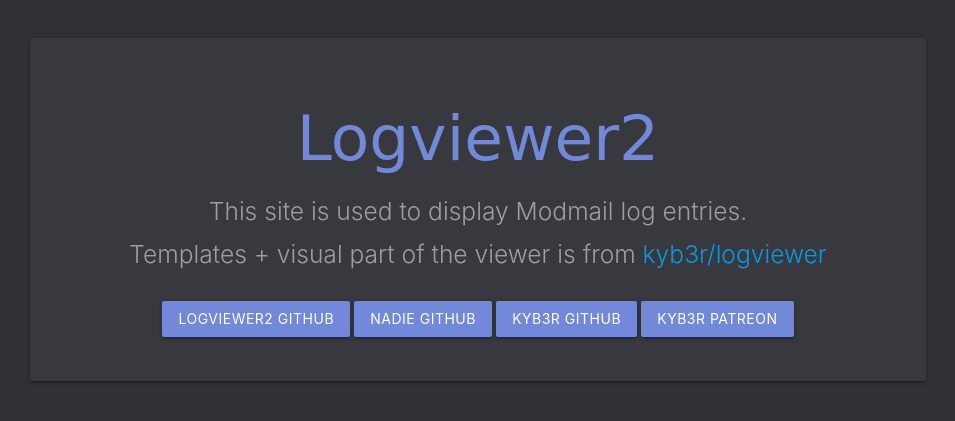
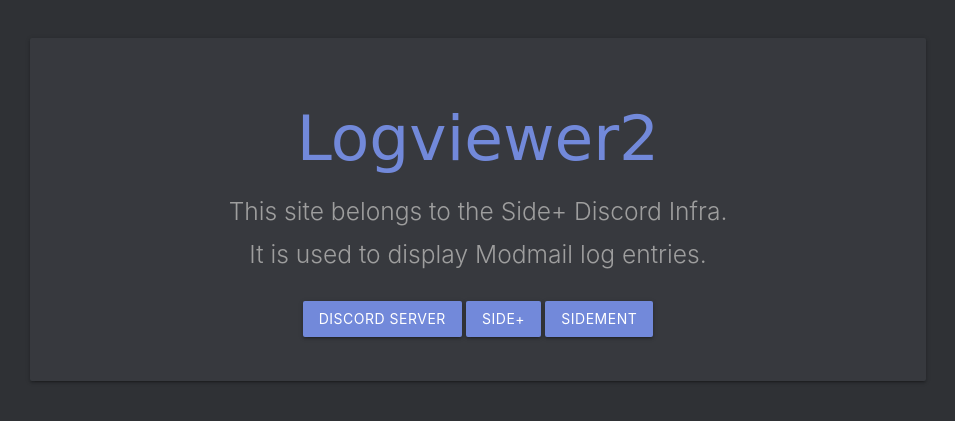
Before and after one commit to Sideplus-Services/logviewer2, a Flask app: template templates/index.html in a window 1280 px wide. Shown: the part 187-608 px from the top of the page, without its empty margins (162-1117 px from the left). Run offline with Flask 2, Linux system fonts and the light colour scheme; the template is opened without the code that fills it, so the values that code supplies are empty; parts of the project's set-up code (start-up, migrations or seed data) failed here and were passed over; some libraries are stand-ins or nearby versions; some web fonts are replaced.

Commit message:
fix + branding update

```diff
--- a/templates/index.html
+++ b/templates/index.html
@@ -8,14 +8,13 @@
 <div class="vertical-align-middle center container">
     <div class="card-panel hoverable" id='main-card'>
         <h1 class="animated jackInTheBox header" id='dashbots'>Logviewer2</h1>
-        <h5 class="header col s12 light grey-text">This site is used to display Modmail log entries.</h5>
-        <h5 class="header col s12 light grey-text">Templates + visual part of the viewer is from <a href="https://github.com/kyb3r/logviewer">kyb3r/logviewer</a></h5>
+        <h5 class="header col s12 light grey-text">This site belongs to the Side+ Discord Infra.</h5>
+        <h5 class="header col s12 light grey-text">It is used to display Modmail log entries.</h5>
         <br>
         <div class="row center">
-            <a href="https://github.com/hackerjef/logviewer2" class="btn waves-effect my-button">Logviewer2 Github</a>
-            <a href="https://github.com/hackerjef" class="btn waves-effect my-button">Nadie Github</a>
-            <a href="https://github.com/kyb3r" class="btn waves-effect my-button">kyb3r Github</a>
-            <a href="https://patreon.com/kyber" class="btn waves-effect my-button">kyb3r Patreon</a>
+            <a href="https://discord.gg/sideplus" class="btn waves-effect my-button">Discord Server</a>
+            <a href="https://sideplus.com" class="btn waves-effect my-button">Side+</a>
+            <a href="https://sidemen.com" class="btn waves-effect my-button">Sidement</a>
             <br>
         </div>
     </div>
--- a/templates/navbar.html
+++ b/templates/navbar.html
@@ -22,7 +22,7 @@
                 </li>
                 {% else %}
                 <li>
-                    <a class="dropdown-trigger waves-effect" href="#!" data-target="dropdown1">{{ user.name }}
+                    <a class="dropdown-trigger waves-effect" href="#!" data-target="dropdown1">{{ user | e }}
                         <img class='circle nav-icon' width='25px' src="{{ user.avatar_url }}">
                     </a>
                 </li>
@@ -48,7 +48,7 @@
         <div class="background" style='background-color:#2D2F33'>
         </div>
         <a><img class="circle" src="{{ user.avatar_url }}" alt="https://cdn.discordapp.com/embed/avatars/0.png"></a>
-        <a><span class="grey-text name"><b style='color:white'>{{ user.username}}</b>#{{ user.discriminator }}</span></a>
+        <a><span class="grey-text name"><b style='color:white'>{{ user | e }}</b></span></a>
         <br>
     </div>
     <li><a href="/api/auth/logout" class="waves-effect"><span class="grey-text">Logout</span></a></li>
```
